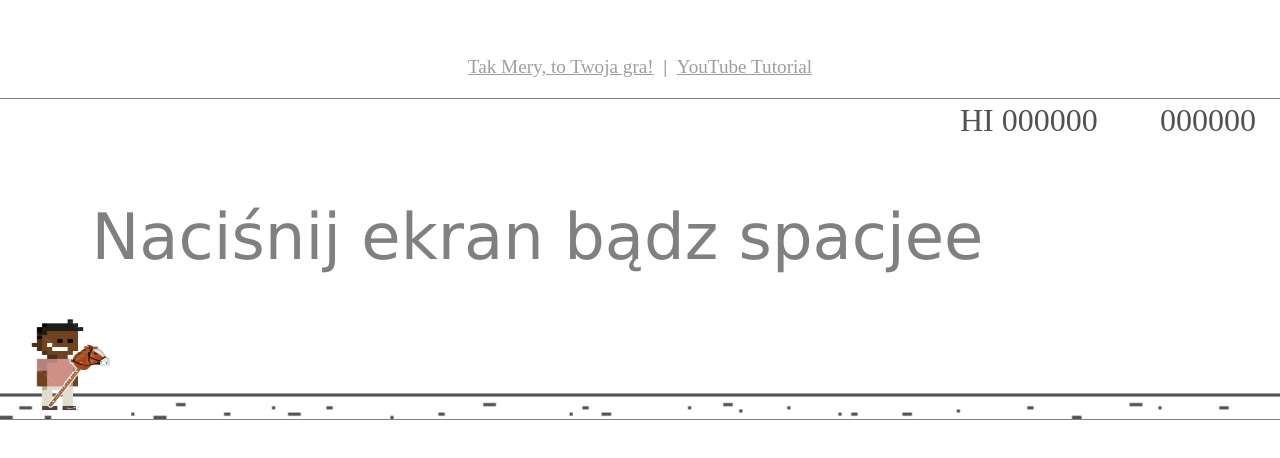
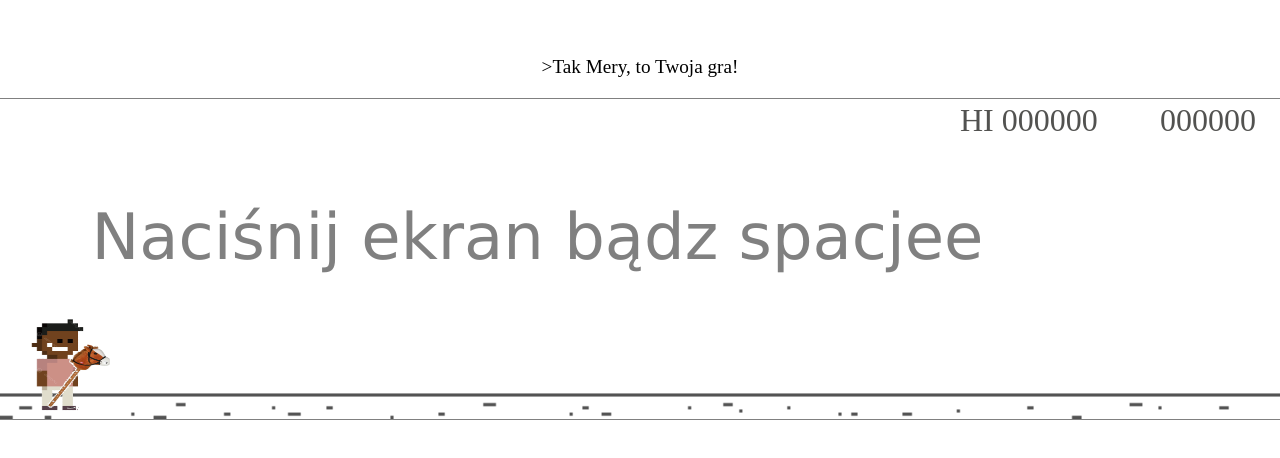
Before and after one commit to Dharakkkk/Mery-sGame, a plain HTML site: page index.html in a window 1280 px wide. Shown: the part 162-620 px from the top of the page. Drawn offline with Linux system fonts and the light colour scheme.

Commit message:
Changed the description

```diff
--- a/index.html
+++ b/index.html
@@ -47,11 +47,7 @@
   </head>
   <body>
     <div class="links">
-      <a href="https://github.com/CodingWith-Adam/dino-game"
         >Tak Mery, to Twoja gra!</a
-      >&nbsp;&nbsp;<span class="separator">|</span>&nbsp;&nbsp;<a
-        href="https://youtu.be/ooru4pyEv1I"
-        >YouTube Tutorial</a
       >
     </div>
     <canvas id="game"></canvas>
```
Also changed, not shown: 1 other file.
